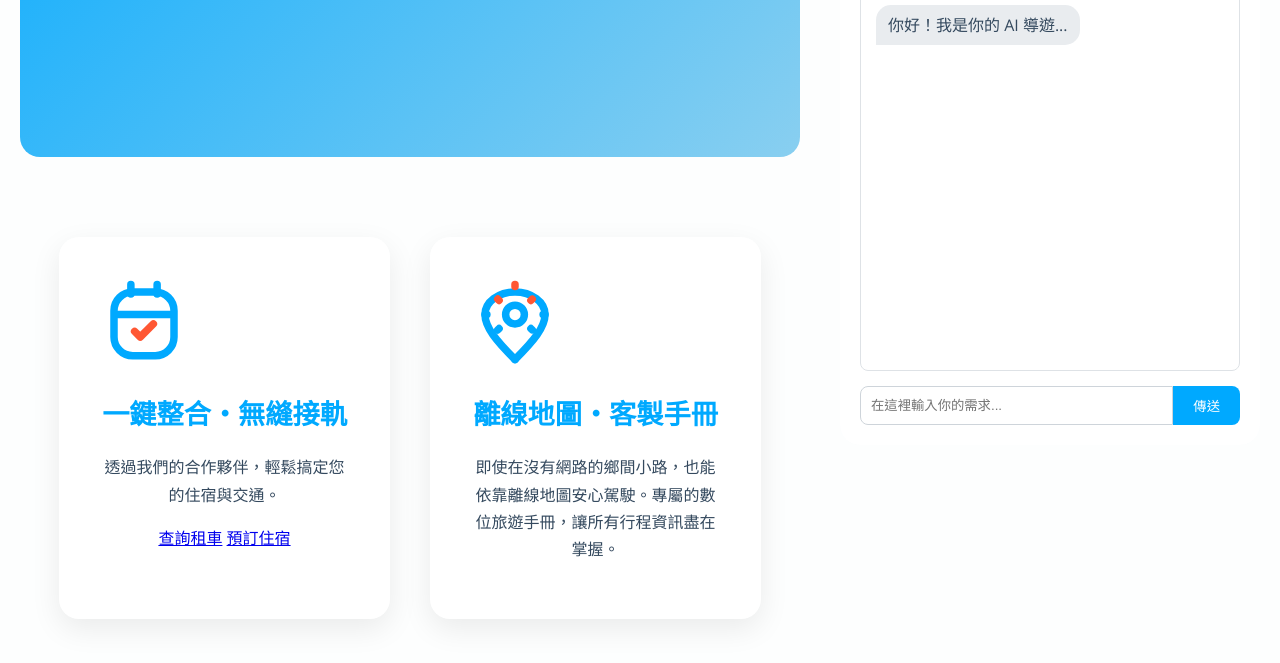
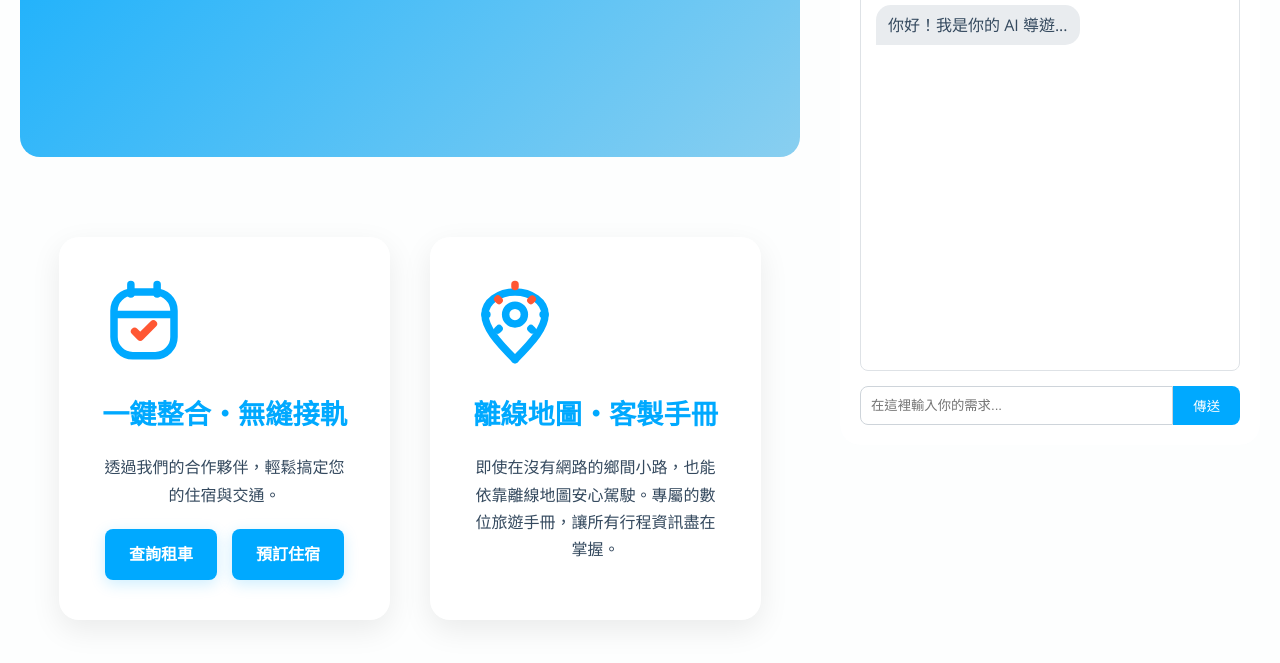
Before and after one commit to a8115420/ai-travel-planner, a website: page index.html in a window 1280 px wide. Shown: the part 351-1014 px from the top of the page. Drawn offline with nearby package versions, Linux system fonts and the light colour scheme.

Commit message:
style: Add enhanced styles for booking links

```diff
--- a/style.css
+++ b/style.css
@@ -253,3 +253,43 @@ body {
     50% { background-position: 100% 50%; }
     100% { background-position: 0% 50%; }
 }
+/* style.css (貼在最下方) */
+
+/* --- 特色區塊中的預訂連結按鈕 --- */
+.booking-links {
+    margin-top: 20px;
+    display: flex;
+    justify-content: center;
+    gap: 15px;
+}
+
+.booking-links a {
+    /* 使用 Flexbox 來對齊圖示和文字 */
+    display: inline-flex;
+    align-items: center;
+    justify-content: center;
+    gap: 8px; /* 圖示和文字之間的距離 */
+
+    text-decoration: none;
+    font-weight: bold;
+    color: #fff; /* 文字顏色改為白色 */
+    background: var(--primary-color); /* 使用更醒目的主色 */
+    padding: 12px 24px; /* 加大一點 padding */
+    border-radius: 8px; /* 改為小圓角，更現代 */
+    transition: all 0.3s ease;
+    box-shadow: 0 4px 15px rgba(0, 169, 255, 0.2); /* 加上陰影 */
+    border: none;
+}
+
+.booking-links a:hover {
+    background: #0089d1; /* 滑鼠懸停時加深顏色 */
+    color: white;
+    transform: translateY(-3px) scale(1.05); /* 讓按鈕浮起來並稍微放大 */
+    box-shadow: 0 6px 20px rgba(0, 169, 255, 0.3); /* 陰影更明顯 */
+}
+
+/* 調整按鈕內的 SVG 圖示樣式 */
+.booking-links a svg {
+    width: 18px;
+    height: 18px;
+}
```
